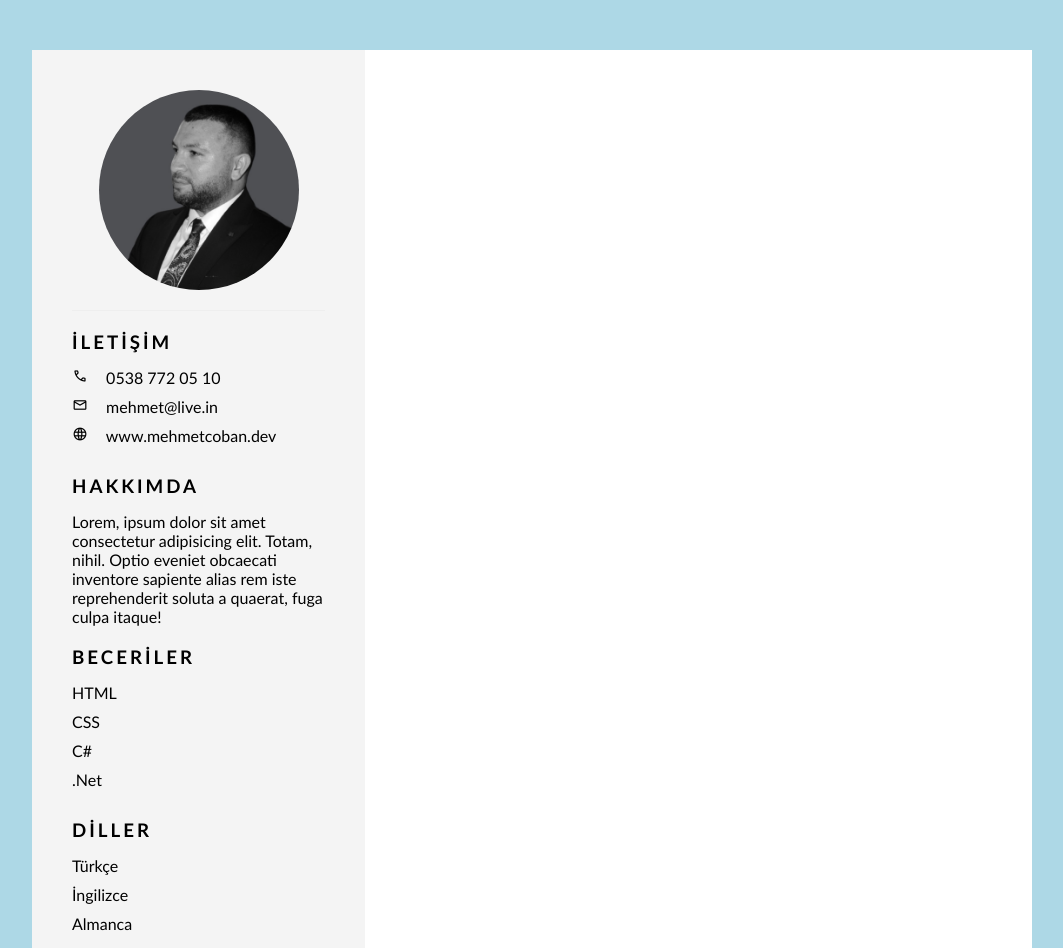
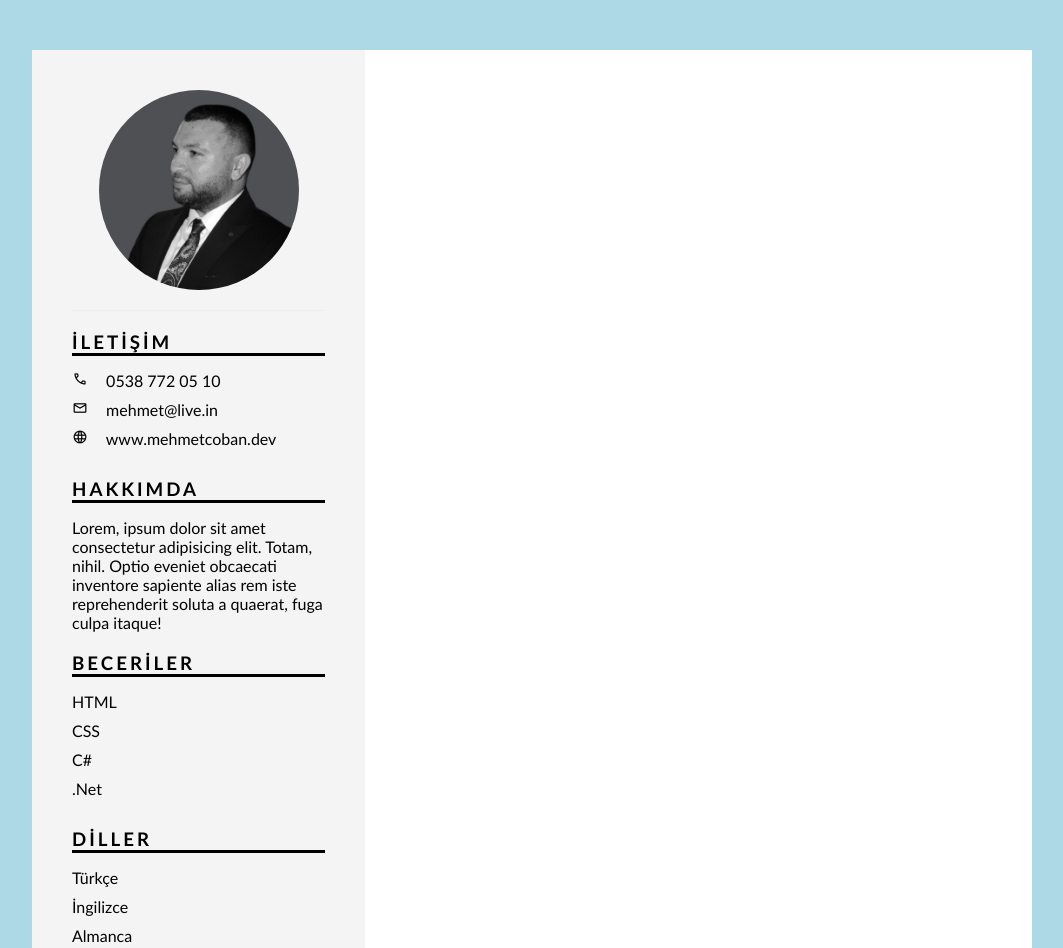
Before and after one commit to mhmtcbn/HtmlCssCV, a plain HTML site: page index.html in a window 1280 px wide. Shown: the top 948 px of the page, without its empty margins (108-1171 px from the left). Drawn offline with nearby package versions, Linux system fonts and the light colour scheme.

Commit message:
sidebar'a border-bottom eklendi.

```diff
--- a/style.css
+++ b/style.css
@@ -81,6 +81,7 @@ body
     text-transform: uppercase;
     letter-spacing: 1px;
     margin-bottom: 15px;
+    border-bottom: 3px solid black;
 }
 
 .iletisim ul
```
